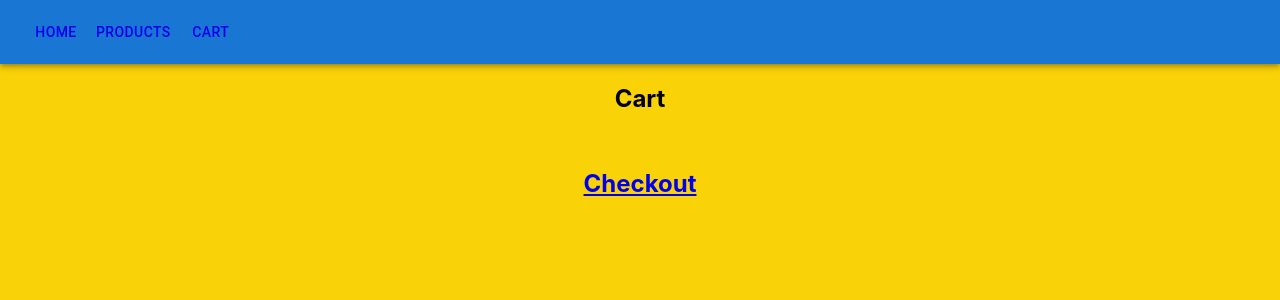
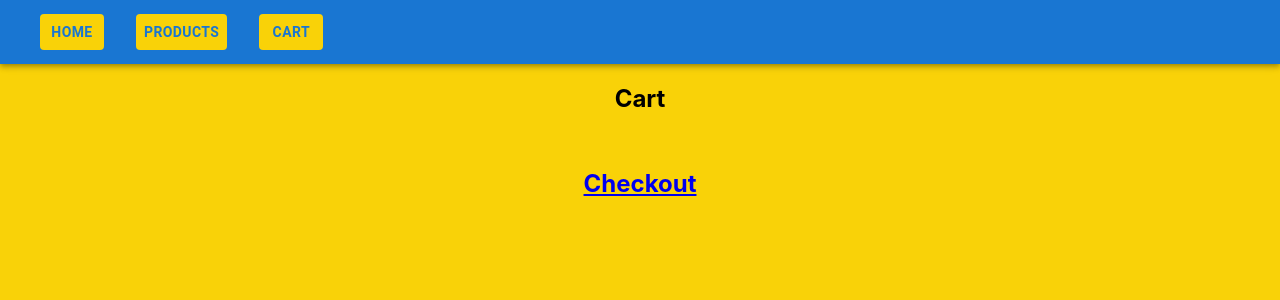
Before and after one commit to neg-0/react-router, a React (Create React App) app: page /cart in a window 1280 px wide. Shown: the top 300 px of the page. Built offline with nearby package versions, Linux system fonts and the light colour scheme.

Commit message:
Fixed some button coloring

```diff
--- a/src/components/Nav.js
+++ b/src/components/Nav.js
@@ -8,6 +8,16 @@ import IconButton from '@mui/material/IconButton';
 import { BrowserRouter as Router, NavLink, Route, Switch } from 'react-router-dom';
 
 // import MenuIcon from '@mui/icons-material/Menu';
+
+const buttonStyle = {
+    backgroundColor: "#f9d208",
+    mx: 2,
+    fontWeight: "bold",
+    '&:hover': {
+        backgroundColor: '#fcec9c',
+        color: '#3c52b2',
+    }
+}
 
 export default function Nav() {
     return (
@@ -24,11 +34,9 @@ export default function Nav() {
                     >
                         <MenuIcon />
                     </IconButton> */}
-                        <Router>
-                            <NavLink to="/"><Button color="inherit">Home</Button></NavLink>
-                            <NavLink to="/products"><Button color="inherit">Products</Button></NavLink>
-                            <NavLink to="/cart"><Button color="inherit">Cart</Button></NavLink>
-                        </Router>
+                        <NavLink to="/"><Button sx={buttonStyle}>Home</Button></NavLink>
+                        <NavLink to="/products"><Button sx={buttonStyle}>Products</Button></NavLink>
+                        <NavLink to="/cart"><Button sx={buttonStyle}>Cart</Button></NavLink>
                     </Toolbar>
                 </AppBar>
             </Box>
```
